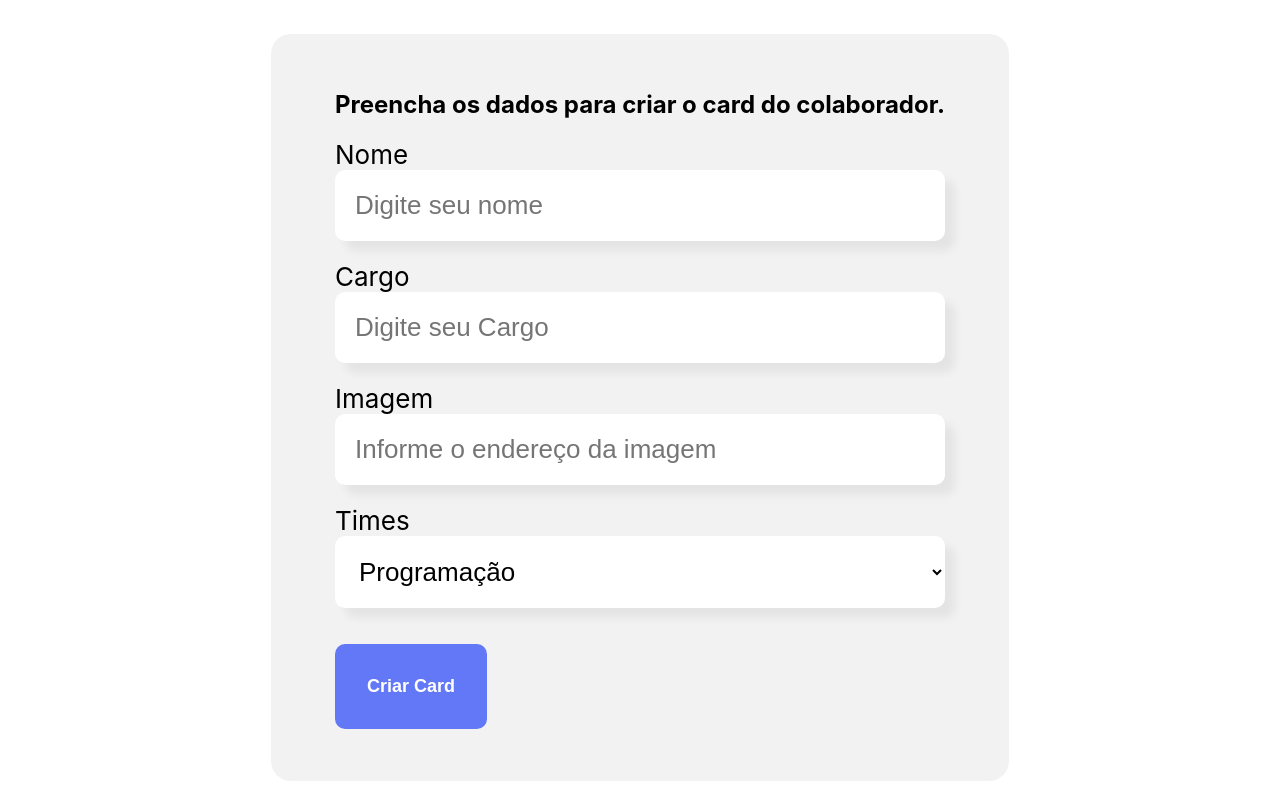
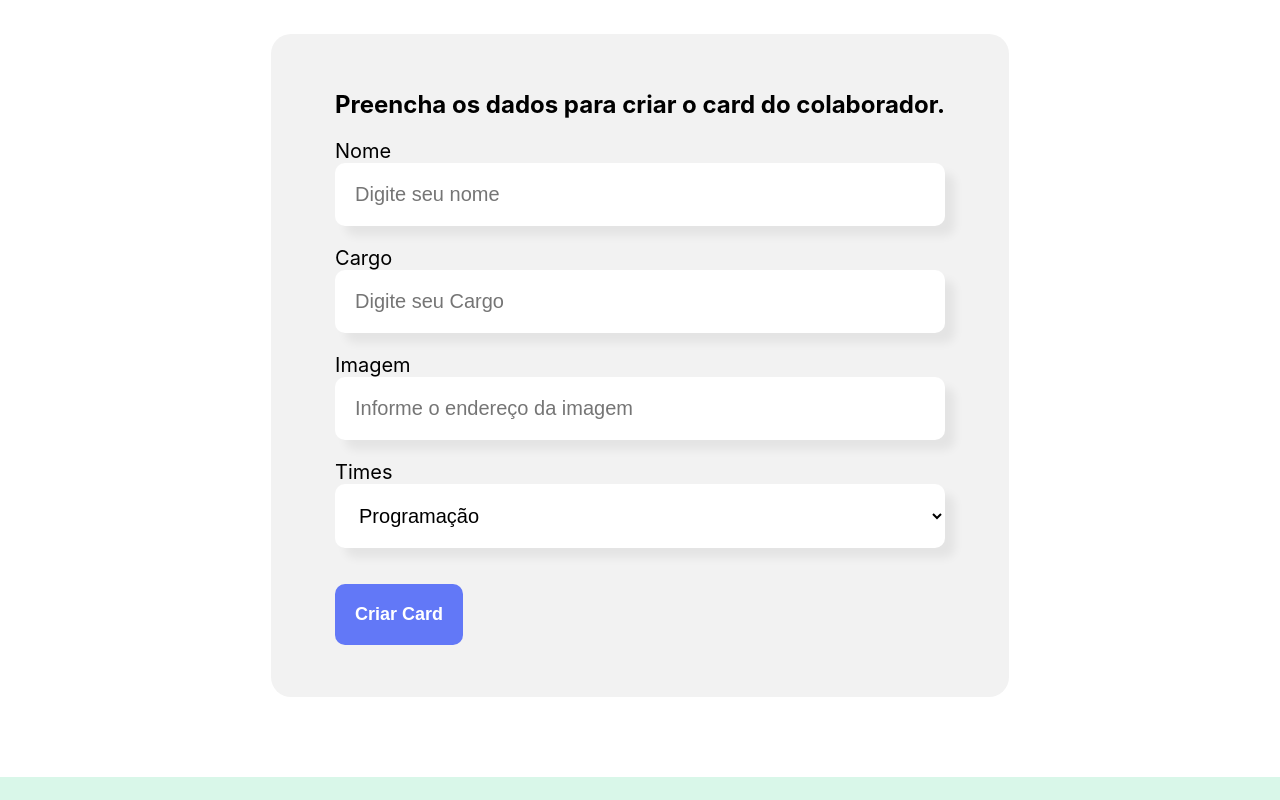
Before and after one commit to SamChrisostomo/organo, a React (Create React App) app: page / in a window 1280 px wide. Shown: the part 540-1340 px from the top of the page. Built offline with nearby package versions, Linux system fonts and the light colour scheme; the HTML template or start-up script is replaced by a standard one.

Commit message:
Ajuestes de tamanho de fonte no css.

```diff
--- a/src/componentes/Banner/Banner.css
+++ b/src/componentes/Banner/Banner.css
@@ -6,4 +6,5 @@
 
 .banner img{
     max-width: 100%;
+    max-height: 556px;
 }
--- a/src/componentes/Botao/Botao.css
+++ b/src/componentes/Botao/Botao.css
@@ -3,7 +3,7 @@
     border-radius: 10px;
     font-weight: 700;
     font-size: 18px;
-    padding: 32px;
+    padding: 20px;
     border: none;
     cursor: pointer;
     color: #FFF;
--- a/src/componentes/CampoTexto/CampoTexto.css
+++ b/src/componentes/CampoTexto/CampoTexto.css
@@ -1,13 +1,13 @@
 .campo-texto label{
     display: block;
-    font-size: 26px;
+    font-size: 20px;
 }
 
 .campo-texto input{
     width: 100%;
     border: none;
     padding: 20px;
-    font-size: 26px;
+    font-size: 20px;
     margin-bottom: 20px;
     border-radius: 10px;
     box-sizing: border-box;
--- a/src/componentes/ListaSuspensa/ListaSuspensa.css
+++ b/src/componentes/ListaSuspensa/ListaSuspensa.css
@@ -1,13 +1,13 @@
 .lista-suspensa label{
     display: block;
-    font-size: 26px;
+    font-size: 20px;
 }
 
 .lista-suspensa select{
     width: 100%;
     border: none;
     padding: 20px;
-    font-size: 26px;
+    font-size: 20px;
     margin-bottom: 20px;
     border-radius: 10px;
     box-sizing: border-box;
```
